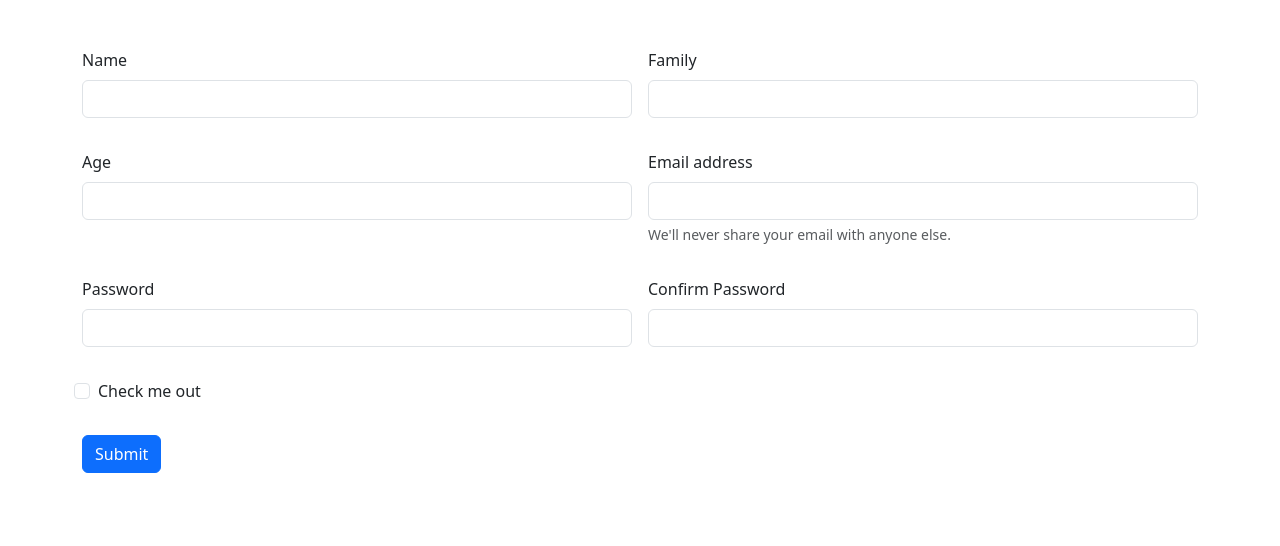
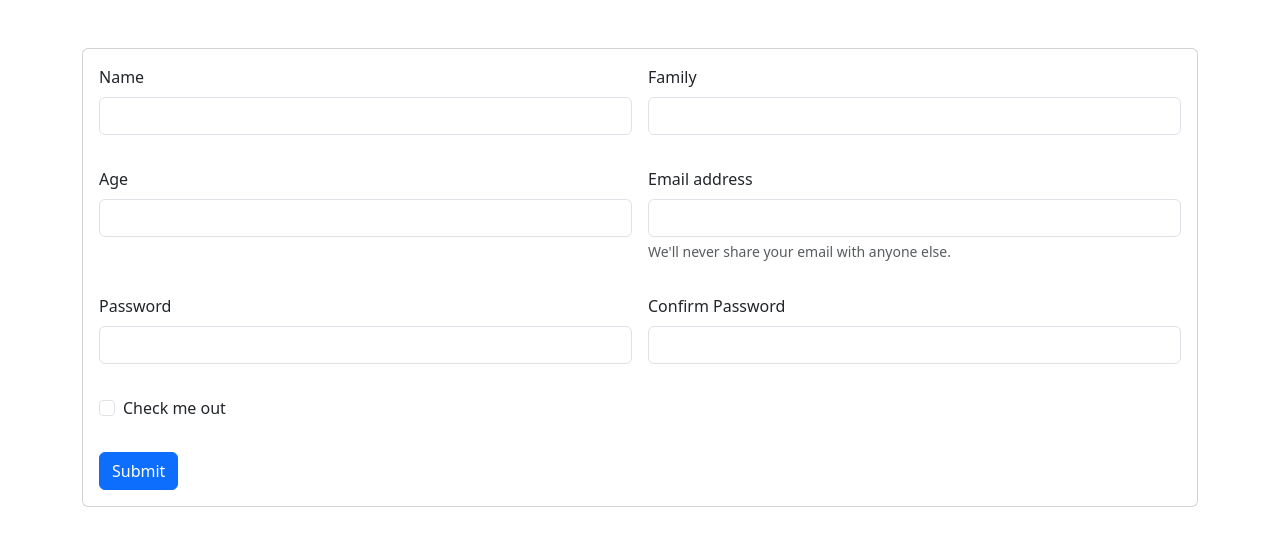
Before and after one commit to ZahraaaRezaeiii/forms-in-react, a React (Create React App) app: page / in a window 1280 px wide. Shown: the top 546 px of the page. Built offline with nearby package versions, Linux system fonts and the light colour scheme.

Commit message:
add card

```diff
--- a/src/Form.js
+++ b/src/Form.js
@@ -19,7 +19,7 @@ export const Form = () => {
 
     const onFormSubmit = (data) => {
         console.log(data);
-        toast.success('فرم با موفقیت ارسال شد!', {
+        toast.success('!فرم با موفقیت ارسال شد', {
             position: "top-right",
             autoClose: 5000,
             hideProgressBar: false,
@@ -32,8 +32,10 @@ export const Form = () => {
     }
 
     return (
-    <div className="container mt-5">
-        <form className="row g-3 needs-validation" novalidate onSubmit={handleSubmit(onFormSubmit)}>
+    <div className="container mt-5 mb-5">
+        <div class="card">
+            <div class="card-body">
+            <form className="row g-3 needs-validation" novalidate onSubmit={handleSubmit(onFormSubmit)}>
             <div className="mb-3 col-md-6">
                 <label for="exampleInputName1" className="form-label">Name</label>
                 <input type="text" className="form-control" id="exampleInputName1" aria-describedby="nameHelp" {...register("name")}/>
@@ -66,7 +68,7 @@ export const Form = () => {
                 <input type="password" className="form-control" id="exampleInputConfirmPassword1" {...register("confirmPassword")}/>
                 <div className="text-danger"> {errors.confirmPassword?.message} </div>
             </div>
-            <div className="mb-3 form-check col-md-6">
+            <div className="ms-2 mb-3 form-check col-md-6">
                 <input type="checkbox" className="form-check-input" id="exampleCheck1" {...register("checkOut")}/>
                 <label className="form-check-label" for="exampleCheck1">Check me out</label>
             </div>
@@ -74,6 +76,8 @@ export const Form = () => {
               <button type="submit" className="btn btn-primary">Submit</button>
             </div>
         </form>
+            </div>
+        </div>
         <ToastContainer />
     </div>
     );
```
